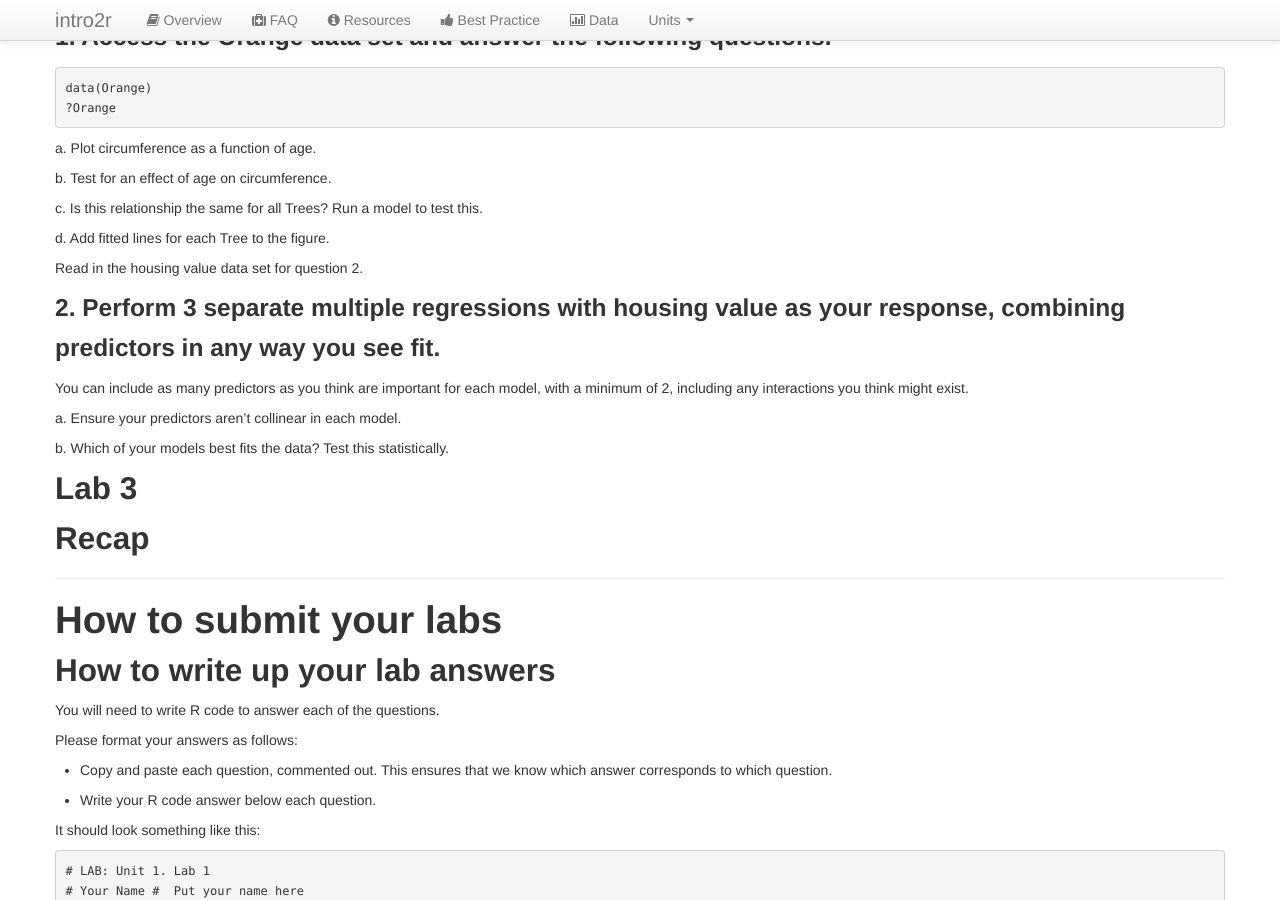
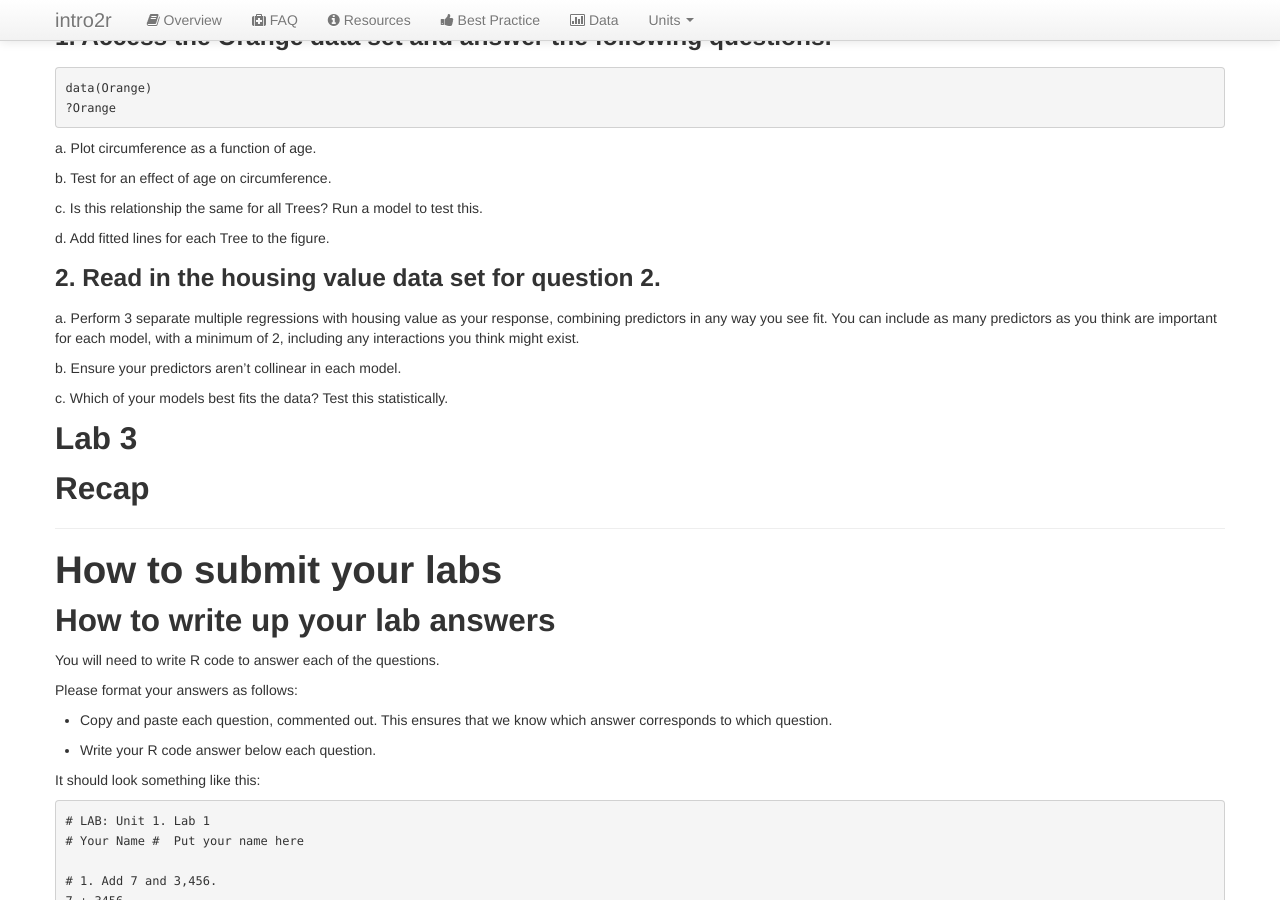
Before and after one commit to intro2r/intro2r, a Jekyll site: the page built from unit4/labs.md, in a window 1280 px wide and 900 px high, scrolled down 1146 px. Built offline with Jekyll 4.4.1, drawn with Linux system fonts in a browser that asks for light colours; our own code applies the rules of GitHub Pages for plain Markdown files.

Commit message:
Update labs.md

```diff
--- a/unit4/labs.md
+++ b/unit4/labs.md
@@ -82,15 +82,16 @@ data(Orange)
 
 
 
-Read in the housing value data set for question 2.
 
-### 2. Perform 3 separate multiple regressions with housing value as your response, combining predictors in any way you see fit.
 
-You can include as many predictors as you think are important for each model, with a minimum of 2, including any interactions you think might exist.
+### 2. Read in the housing value data set for question 2.
 
-  a. Ensure your predictors aren’t collinear in each model.
 
-  b. Which of your models best fits the data? Test this statistically.
+  a. Perform 3 separate multiple regressions with housing value as your response, combining predictors in any way you see fit. You can include as many predictors as you think are important for each model, with a minimum of 2, including any interactions you think might exist.
+
+  b. Ensure your predictors aren’t collinear in each model.
+
+  c. Which of your models best fits the data? Test this statistically.
 
 
 
```
